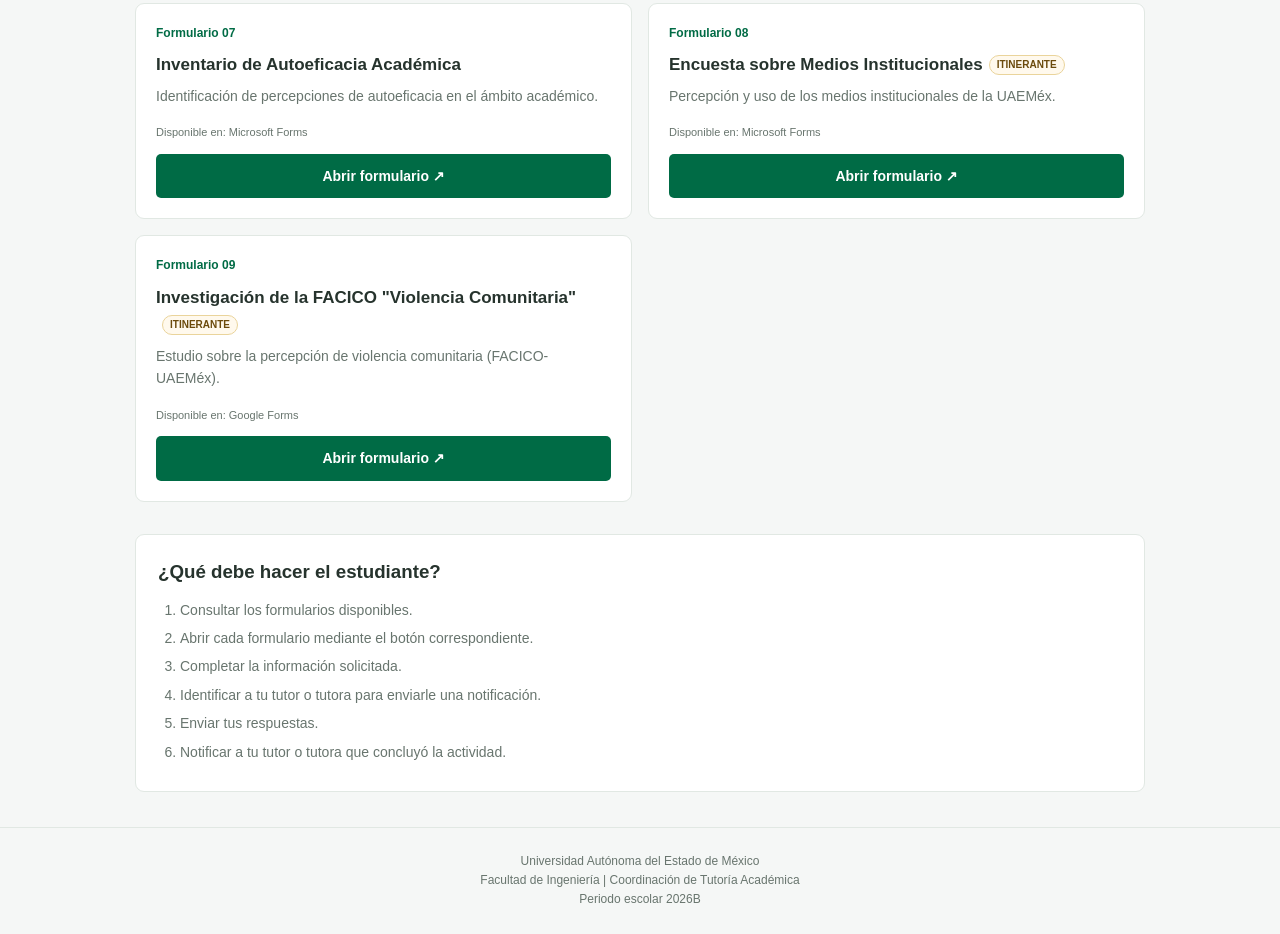
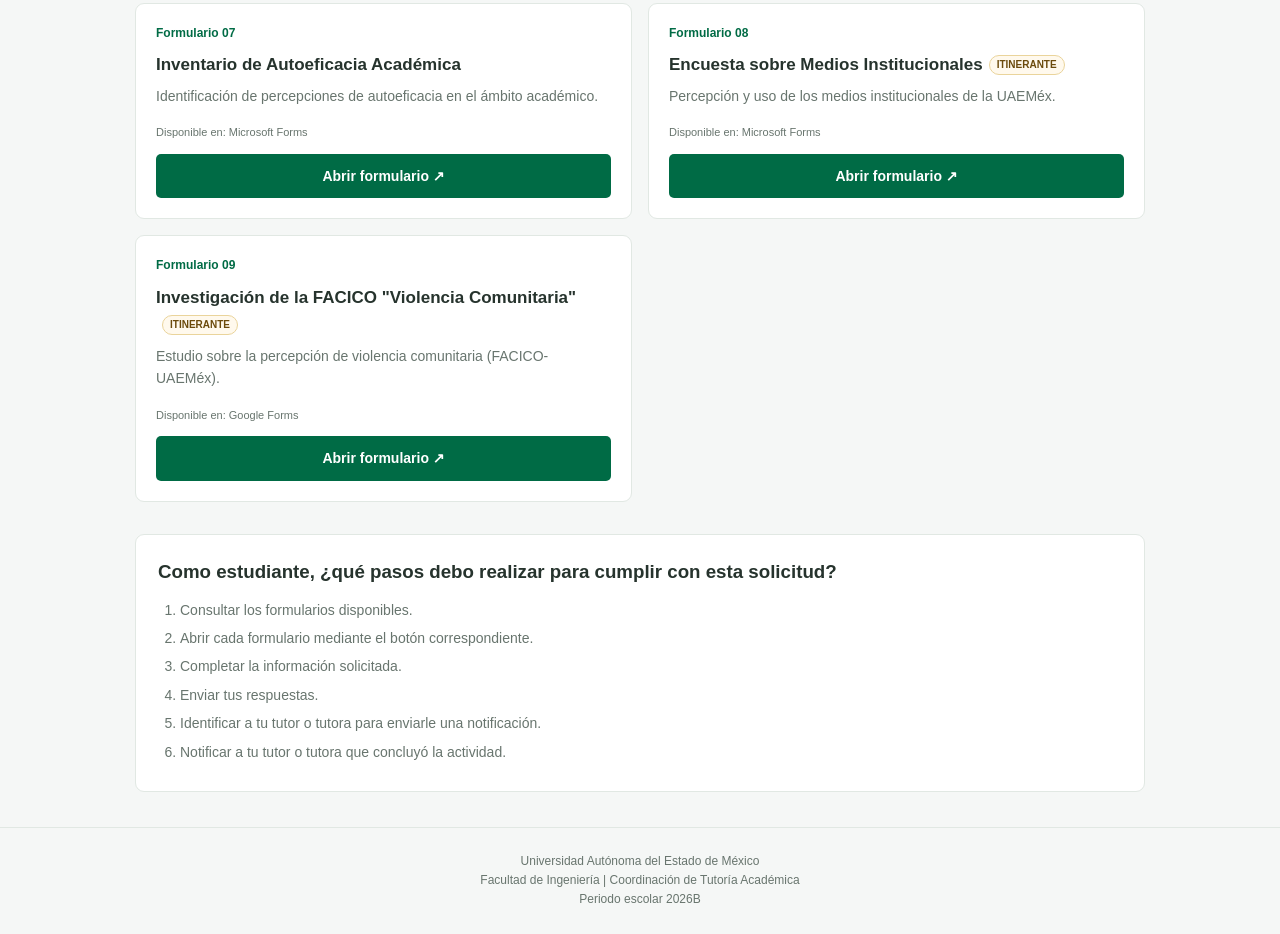
Before and after one commit to CoordinacionTutoriaAcademicaFI/Formularios_Actividades_Tutoriales, a plain HTML site: page index.html in a window 1280 px wide. Shown: the part 1130-2064 px from the top of the page. Drawn offline with Linux system fonts and the light colour scheme.

Commit message:
index.html V.23.11.2026

```diff
--- a/index.html
+++ b/index.html
@@ -207,13 +207,13 @@ footer { text-align: center; padding: 24px 15px; color: var(--gris); font-size:
         </div>
         <div class="formularios" id="listaFormularios"></div>
         <section class="pasos">
-            <h3>¿Qué debe hacer el estudiante?</h3>
+            <h3>Como estudiante, ¿qué pasos debo realizar para cumplir con esta solicitud?</h3>
             <ol>
                 <li>Consultar los formularios disponibles.</li>
                 <li>Abrir cada formulario mediante el botón correspondiente.</li>
                 <li>Completar la información solicitada.</li>
+                <li>Enviar tus respuestas.</li>
                 <li>Identificar a tu tutor o tutora para enviarle una notificación.</li>
-                <li>Enviar tus respuestas.</li>
                 <li>Notificar a tu tutor o tutora que concluyó la actividad.</li>
             </ol>
         </section>
```
